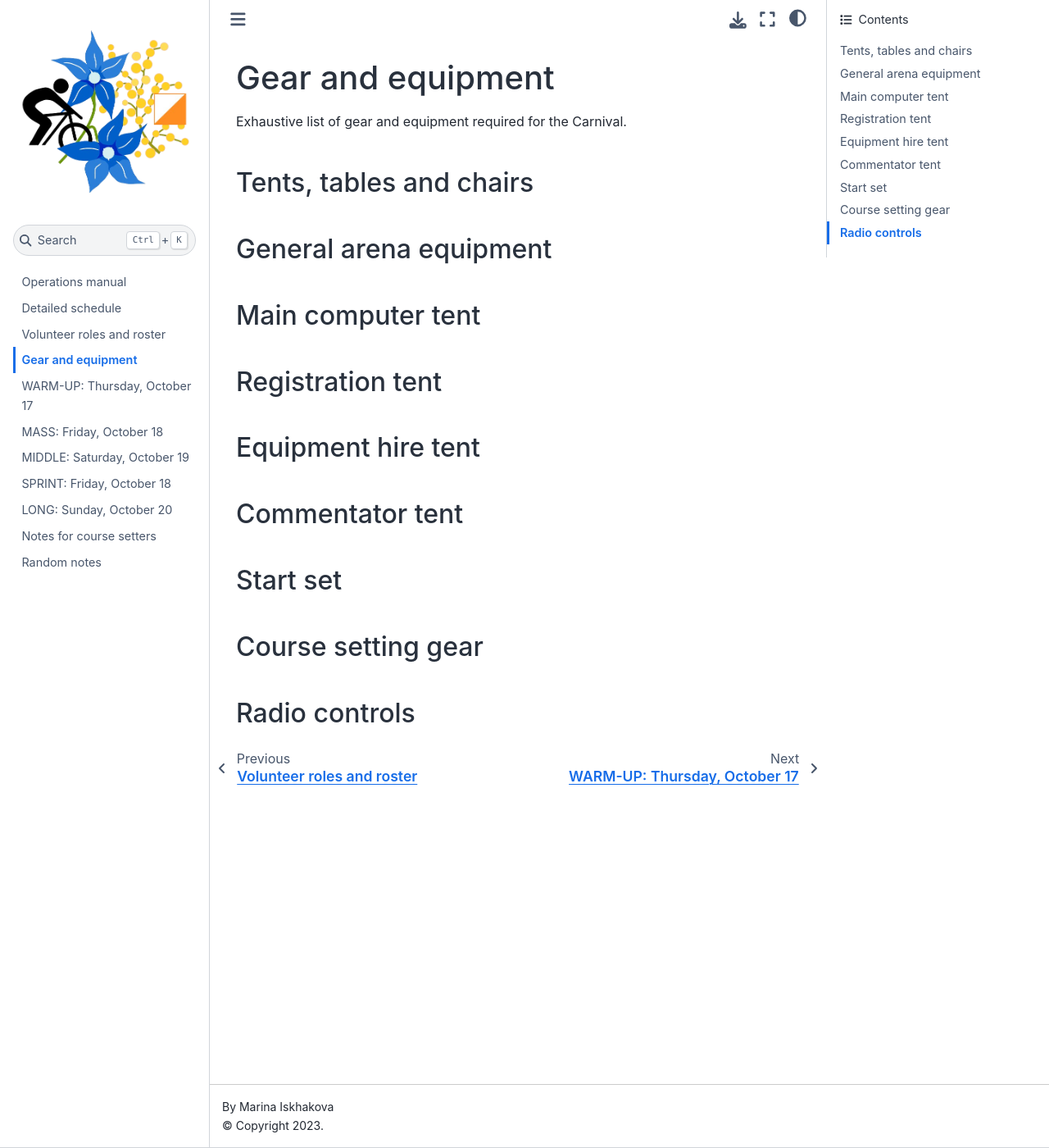
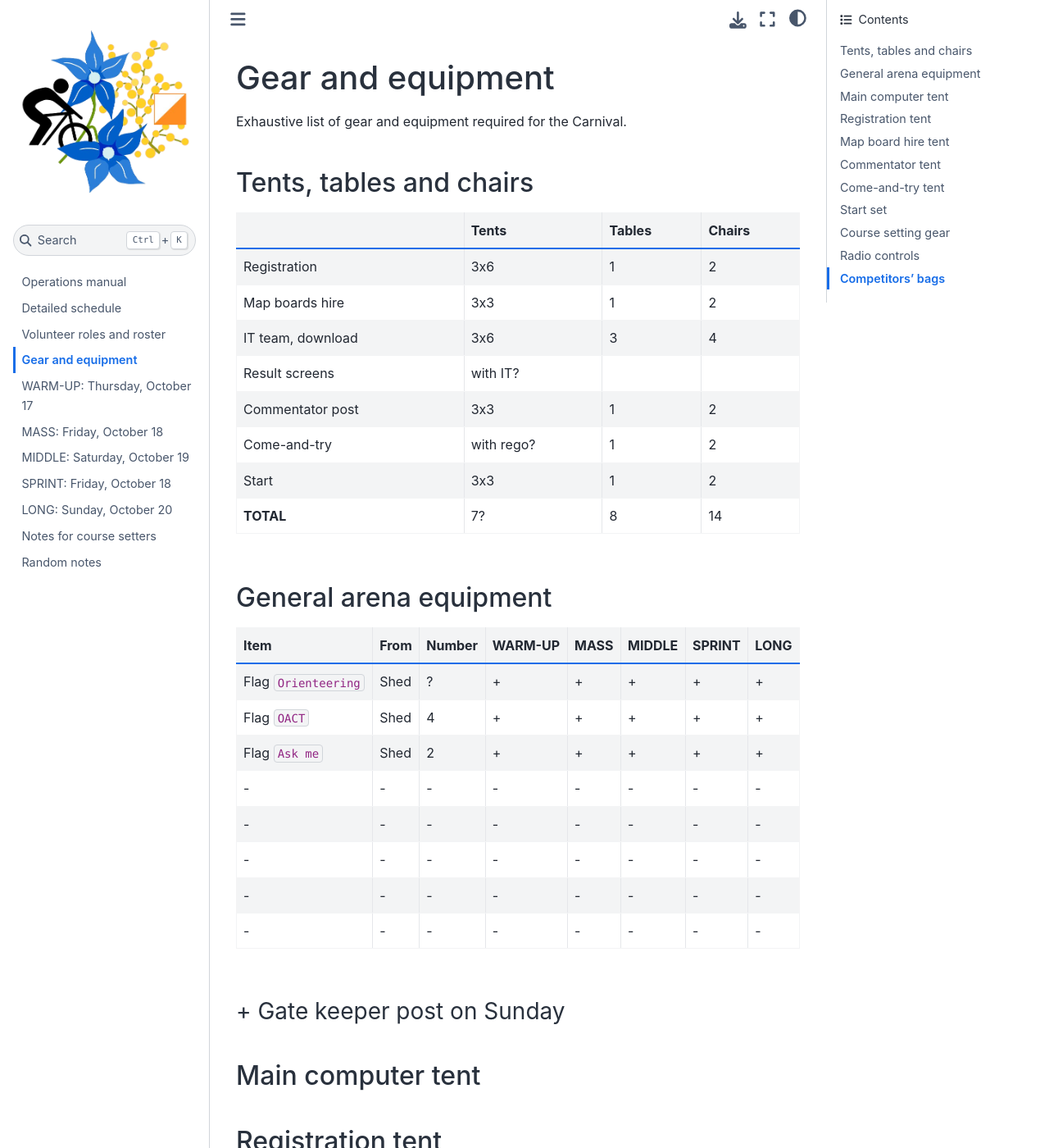
Before and after one commit to fediskhakov/mtbo2024champ, a Jupyter Book: the page built from equipment.md, in a window 1280 px wide and 1400 px high. Shown: the whole window at 82% size. Built offline with Jupyter Book 1.0.4 settings and Sphinx 7.4.7 and the Sphinx Book theme 1.1.4, drawn with Linux system fonts in a browser that asks for light colours; some of the changed text lies outside the part shown.

Commit message:
Equipment list started

```diff
--- a/_config.yml
+++ b/_config.yml
@@ -2,7 +2,7 @@
 # Learn more at https://jupyterbook.org/customize/config.html
 
 title: 2024 AUS MTBO Carnival and Championship
-author: Marina Iskhakova
+author: Fedor + Marina Iskhakov(a)
 logo: _static/logo/logo_champ.png
 exclude_patterns            : [_build,README.md]
 
--- a/equipment.md
+++ b/equipment.md
@@ -4,18 +4,46 @@
 
 ## Tents, tables and chairs
 
+| | Tents | Tables | Chairs |
+|-|-|-|-|
+| Registration | 3x6 | 1 | 2 |
+| Map boards hire | 3x3 | 1 | 2 |
+| IT team, download | 3x6 | 3 | 4 |
+| Result screens | with IT? | | |
+| Commentator post | 3x3 | 1 | 2 |
+| Come-and-try | with rego? | 1 | 2 |
+| Start | 3x3 | 1 | 2 |
+| **TOTAL** | 7? | 8 | 14 |
+
 ## General arena equipment
+
+| Item | From | Number | WARM-UP | MASS | MIDDLE | SPRINT | LONG |
+|-|-|-|-|-|-|-|-|
+| Flag `Orienteering` | Shed | ? | + | + | + | + |+ |
+| Flag `OACT` | Shed | 4 | + | + | + | + | + |
+| Flag `Ask me` | Shed | 2 | + | + | + | + | + |
+|-|-|-|-|-|-|-|-|
+|-|-|-|-|-|-|-|-|
+|-|-|-|-|-|-|-|-|
+|-|-|-|-|-|-|-|-|
+|-|-|-|-|-|-|-|-|
+
+### + Gate keeper post on Sunday
 
 ## Main computer tent
 
 ## Registration tent
 
-## Equipment hire tent
+## Map board hire tent
 
 ## Commentator tent
+
+## Come-and-try tent
 
 ## Start set
 
 ## Course setting gear
 
 ## Radio controls
+
+## Competitors' bags
```
Also changed, not shown: index.md (+13 -10 lines).
